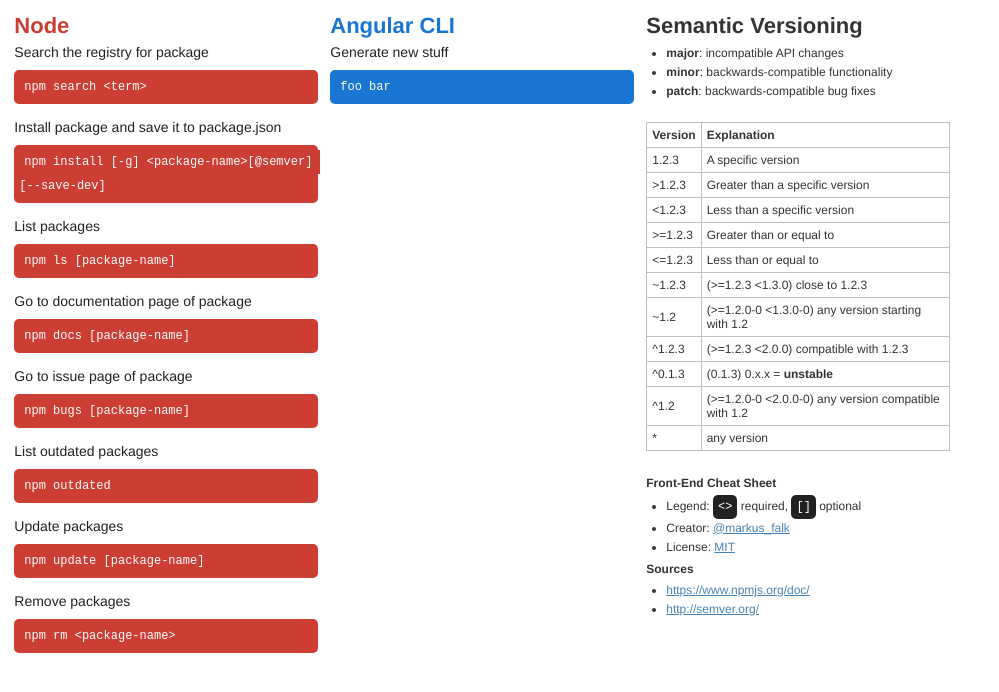
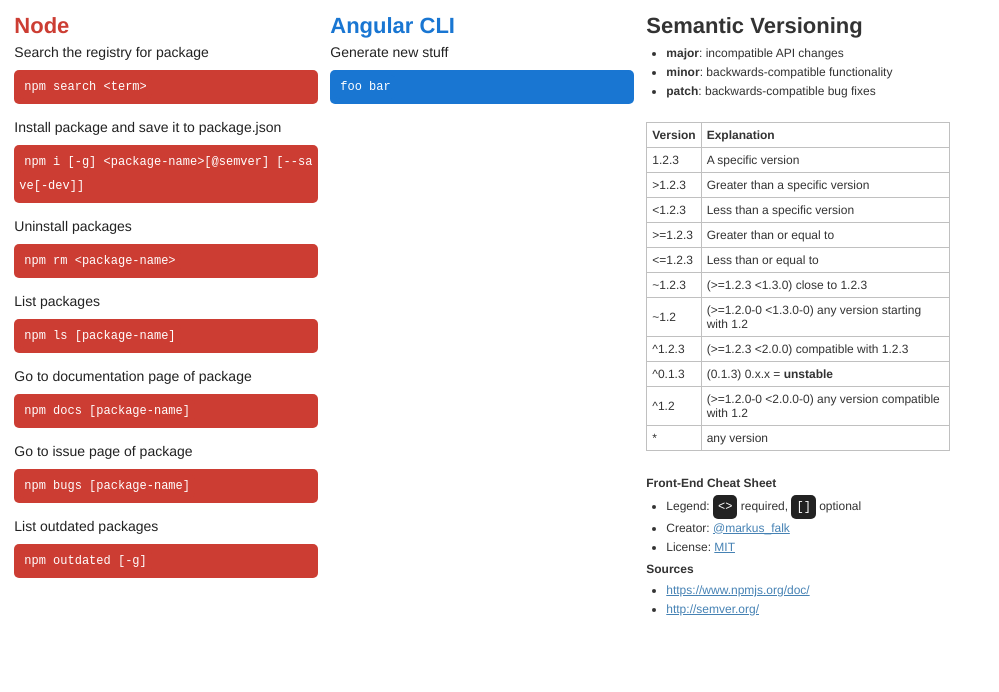
Before and after one commit to markusfalk/front-end-cheatsheet, a plain HTML site: page html/front-end-cheat-sheet.html in a window 1280 px wide. Shown: the whole page, without its empty margins (0-999 px from the left). Drawn offline with Linux system fonts and the light colour scheme.

Commit message:
[FEATURE] add shortcuts for npm

```diff
--- a/html/front-end-cheat-sheet.html
+++ b/html/front-end-cheat-sheet.html
@@ -13,22 +13,28 @@
     <section>
       <div class="node">
         <h2>Node</h2>
+
         <h3>Search the registry for package</h3>
         <pre><code>npm search &lt;term&gt;</code></pre>
+
         <h3>Install package and save it to package.json</h3>
-        <pre><code>npm install [-g] &lt;package-name&gt;[@semver] [--save-dev]</code></pre>
+        <pre><code>npm i [-g] &lt;package-name&gt;[@semver] [--save[-dev]]</code></pre>
+
+        <h3>Uninstall packages</h3>
+        <pre><code>npm rm &lt;package-name&gt;</code></pre>
+
         <h3>List packages</h3>
         <pre><code>npm ls [package-name]</code></pre>
+
         <h3>Go to documentation page of package</h3>
         <pre><code>npm docs [package-name]</code></pre>
+
         <h3>Go to issue page of package</h3>
         <pre><code>npm bugs [package-name]</code></pre>
+
         <h3>List outdated packages</h3>
-        <pre><code>npm outdated</code></pre>
-        <h3>Update packages</h3>
-        <pre><code>npm update [package-name]</code></pre>
-        <h3>Remove packages</h3>
-        <pre><code>npm rm &lt;package-name&gt;</code></pre>
+        <pre><code>npm outdated [-g]</code></pre>
+
       </div>
     </section>
 
```
